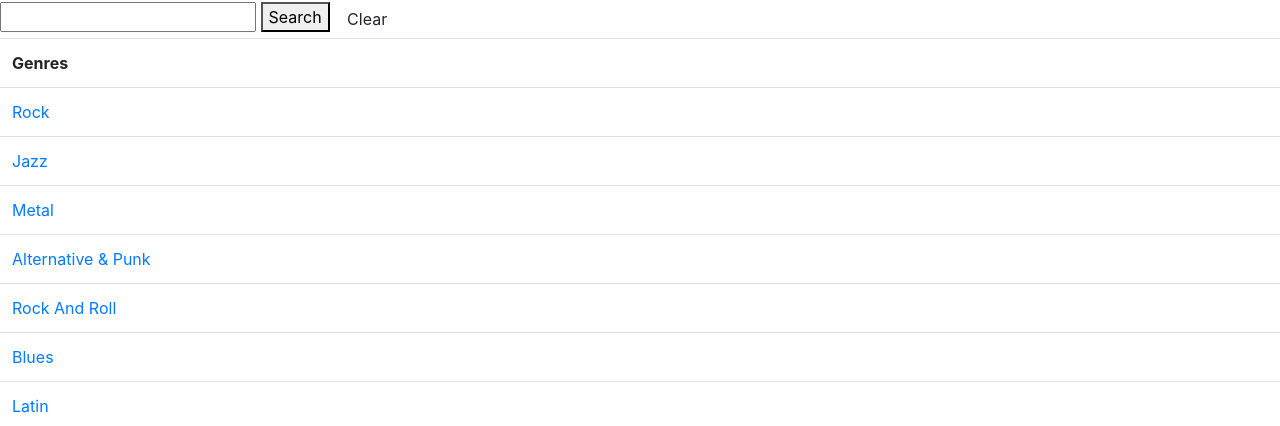
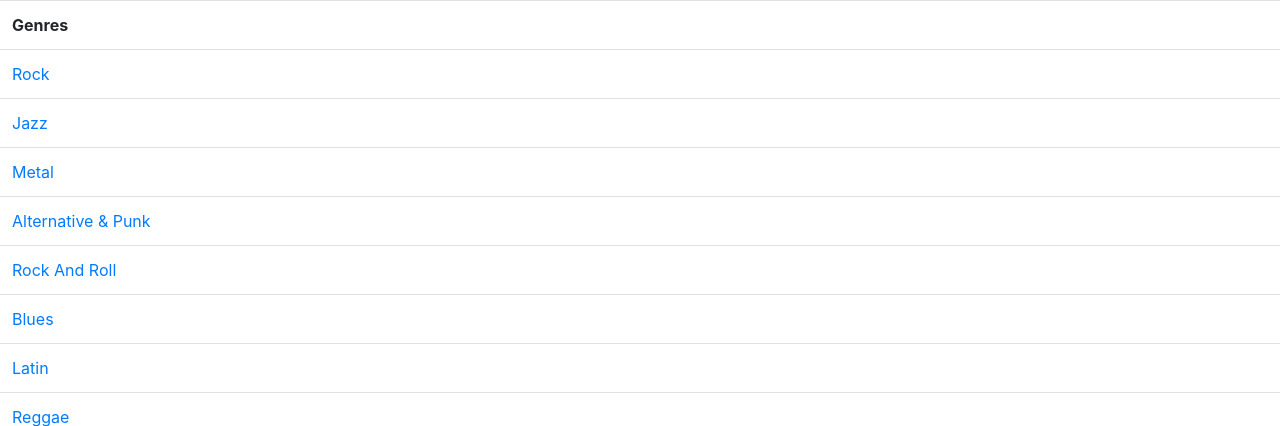
Before and after one commit to JeremyPanelli/itp405-assignment1, a PHP site: page / in a window 1280 px wide. Shown: the top 426 px of the page. Run offline with PHP 8.4, Linux system fonts and the light colour scheme; data comes from the database, SQL or seed files in the repository; some libraries are stand-ins or nearby versions.

Commit message:
encode url
added encode url

```diff
--- a/assignment1/index.php
+++ b/assignment1/index.php
@@ -5,13 +5,7 @@
       genres.Name
     FROM genres
   ";
-  if (isset($_GET['search'])) {
-    $sql = $sql . ' WHERE genres.Name = ?';
-  }
   $statement = $pdo->prepare($sql);
-  if (isset($_GET['search'])) {
-    $statement->bindParam(1, $_GET['search']);
-  }
   $statement->execute();
   $genres = $statement->fetchAll(PDO::FETCH_OBJ);
 ?>
@@ -23,14 +17,6 @@
   <link rel="stylesheet" href="https://stackpath.bootstrapcdn.com/bootstrap/4.2.1/css/bootstrap.min.css">
 </head>
 <body>
-  <form action="index.php" method="get">
-    <input
-      type="text"
-      name="search"
-      value="<?php echo isset($_GET['search']) ? $_GET['search'] : '' ?>">
-    <button type="submit">Search</button>
-    <a href="/" class="btn btn-default">Clear</a>
-  </form>
   <table class="table">
     <tr>
       <th>Genres</th>
@@ -38,7 +24,9 @@
     <?php foreach($genres as $genre) : ?>
       <tr>
         <td>
-            <?php echo "<a href='tracks.php?genre=$genre->Name'>$genre->Name</a>" ?>
+            <a href="tracks.php?genre=<?php echo urlencode($genre->Name) ?>">
+              <?php echo $genre->Name ?>
+            </a>
         </td>
       </tr>
     <?php endforeach ?>
```
Also changed, not shown: assignment1/tracks.php (+11 -7 lines), 1 other file.
